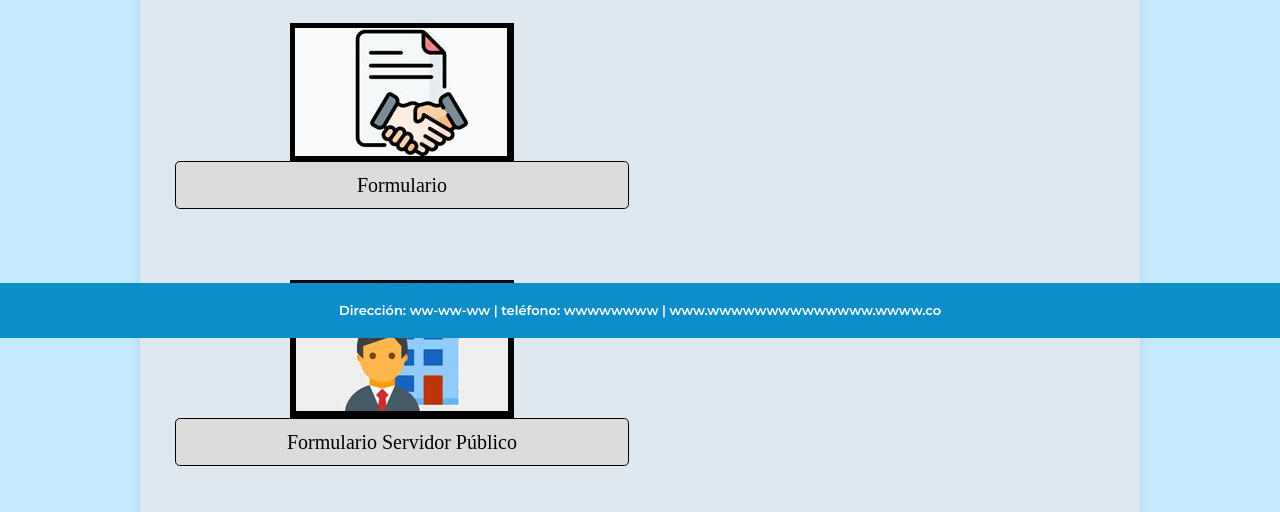
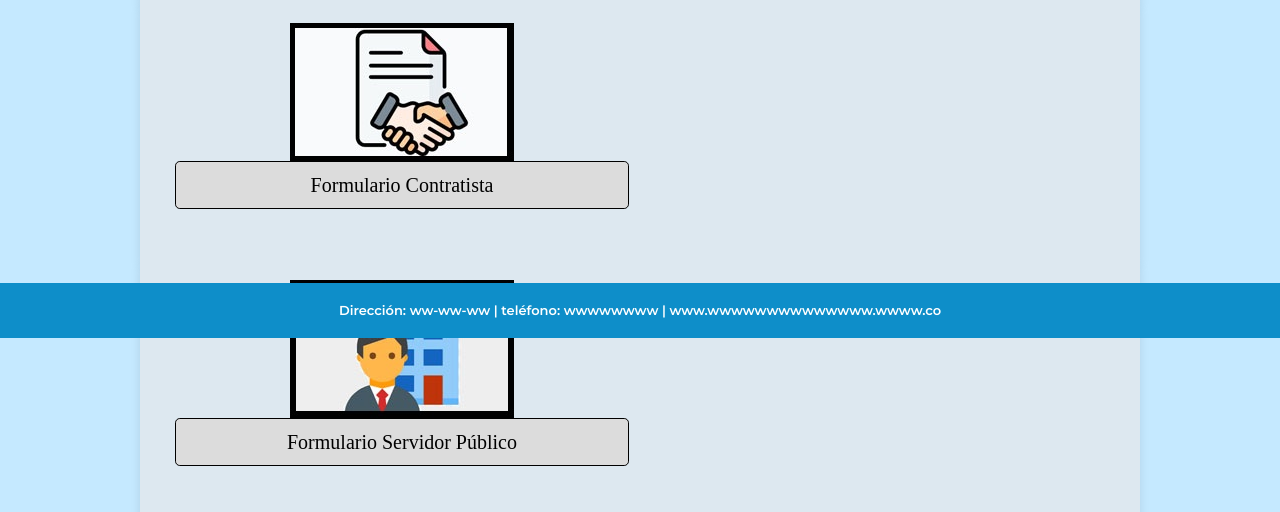
Before and after one commit to Quercus28/Carnetizacion, a PHP site: page / in a window 1280 px wide. Shown: the part 462-974 px from the top of the page. Run offline with PHP 8.4, Linux system fonts and the light colour scheme; some libraries are stand-ins or nearby versions.

Commit message:
modificacion en el index

```diff
--- a/index.php
+++ b/index.php
@@ -18,7 +18,7 @@
     <div class="form-group">
         <form action="form_official.php" method="POST">
             <a href="form_official.php"><img src="imagenes2/Sin título-1.jpg" alt="sing up image">
-                <input type="submit" name="nologin" value="Formulario"
+                <input type="submit" name="nologin" value="Formulario Contratista"
                     style="background-color:#DCDCDC; border-color:black; color:black" class="btn btn-lg"></input>
         </form>
     </div>
```
